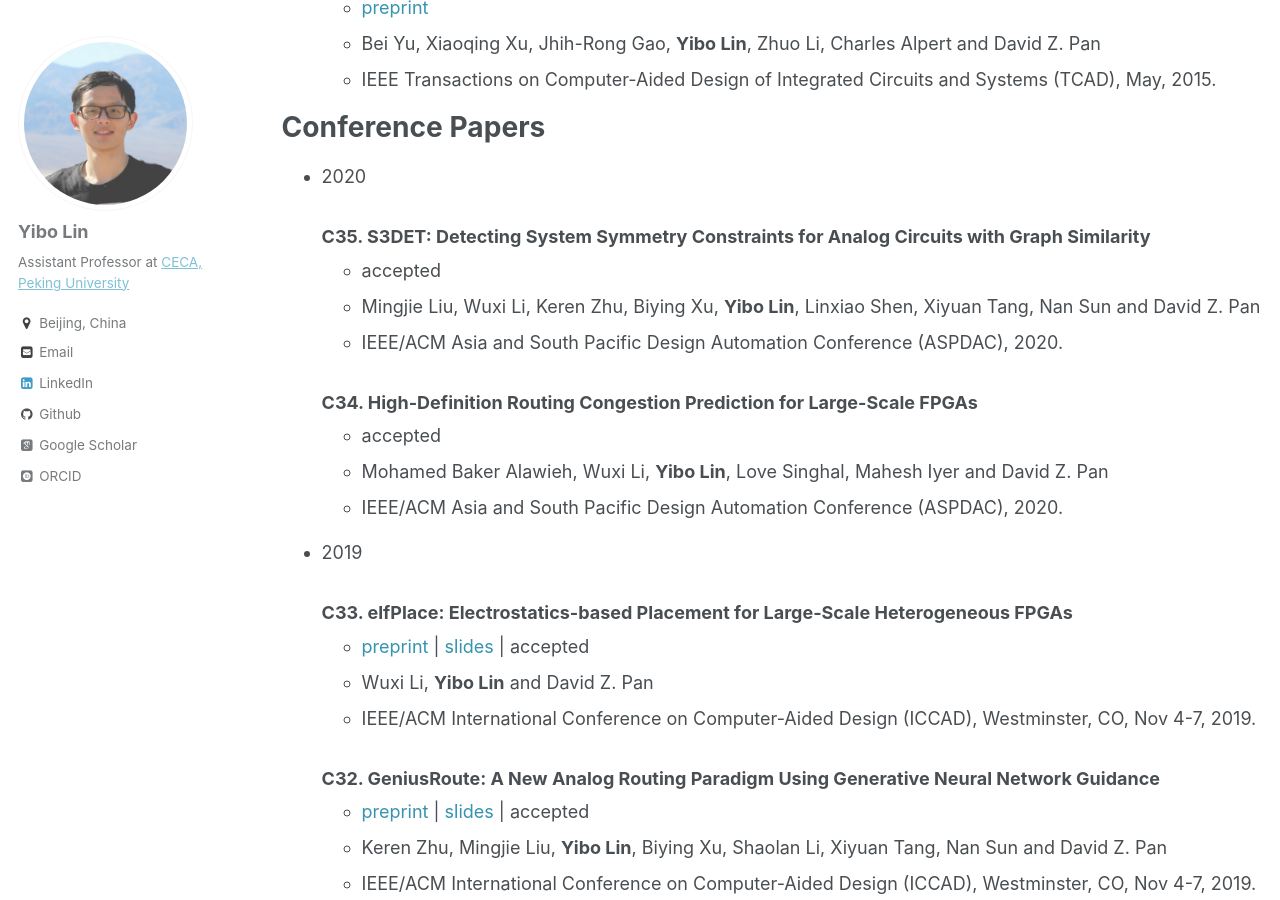
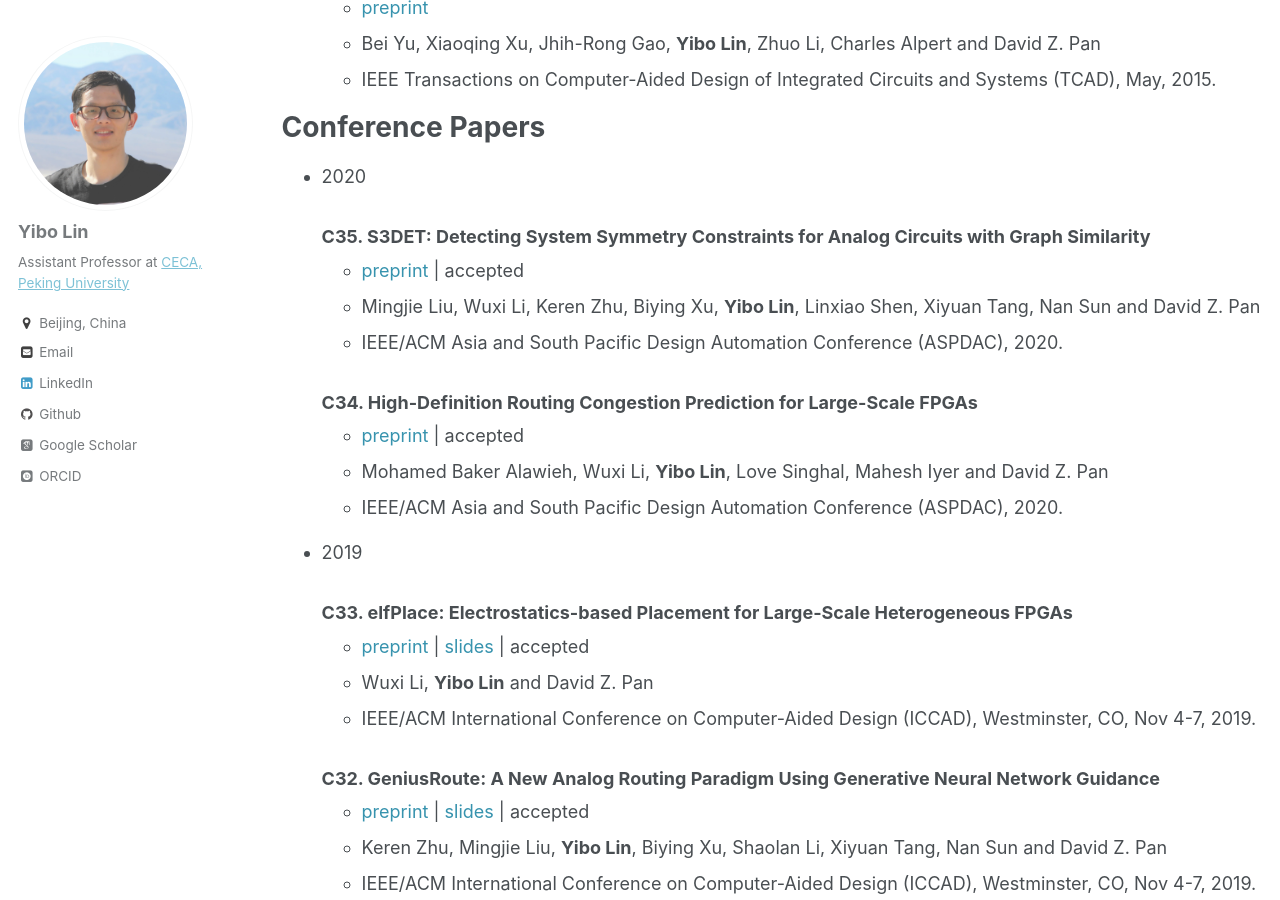
Before and after one commit to limbo018/limbo018.github.io, a Jekyll site: the page built from _pages/publications.md, in a window 1280 px wide and 900 px high, scrolled down 3425 px. Built offline with Jekyll 4.4.1, drawn with Linux system fonts in a browser that asks for light colours; some web fonts are replaced.

Commit message:
add preprint for aspdac 2020 papers

```diff
--- a/_pages/publications.md
+++ b/_pages/publications.md
@@ -124,12 +124,12 @@ Conference Papers
 * 2020
 
   ### C35. S3DET: Detecting System Symmetry Constraints for Analog Circuits with Graph Similarity
-     * accepted
+     * <a href="/publications/papers/ANALOG_ASPDAC2020_Liu.pdf" style="color:#3793ae">preprint</a> \| accepted
      * Mingjie Liu, Wuxi Li, Keren Zhu, Biying Xu, **Yibo Lin**, Linxiao Shen, Xiyuan Tang, Nan Sun and David Z. Pan
      * IEEE/ACM Asia and South Pacific Design Automation Conference (ASPDAC), 2020.
 
   ### C34. High-Definition Routing Congestion Prediction for Large-Scale FPGAs
-     * accepted
+     * <a href="/publications/papers/FPGA_ASPDAC2020_Alawieh.pdf" style="color:#3793ae">preprint</a> \| accepted
      * Mohamed Baker Alawieh, Wuxi Li, **Yibo Lin**, Love Singhal, Mahesh Iyer and David Z. Pan
      * IEEE/ACM Asia and South Pacific Design Automation Conference (ASPDAC), 2020.
 
--- a/ref/publications.bib
+++ b/ref/publications.bib
@@ -451,7 +451,7 @@
   day={},
   address={},
   publishlink={},
-  annotateweb={(accepted)},
+  annotateweb={([limbo018.github.io/papers/ANALOG_ASPDAC2020_Liu.pdf preprint])(accepted)},
   annotatecv={},
 }
 
@@ -466,7 +466,7 @@
   day={},
   address={},
   publishlink={},
-  annotateweb={(accepted)},
+  annotateweb={([limbo018.github.io/papers/FPGA_ASPDAC2020_Alawieh.pdf preprint])(accepted)},
   annotatecv={},
 }
 
```
Also changed, not shown: _includes/publications_cv.md (+2 -2 lines), 4 other files.
